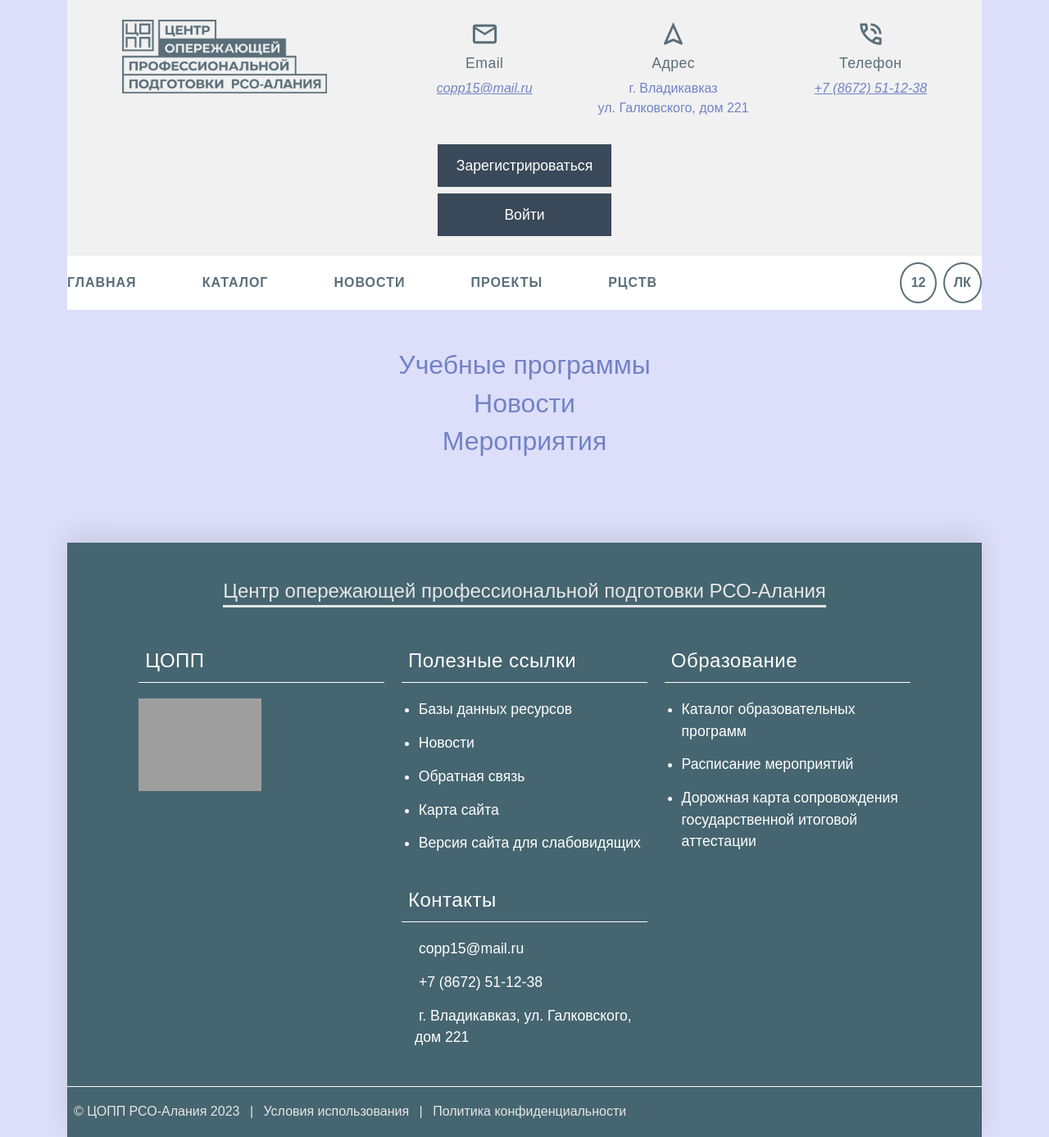
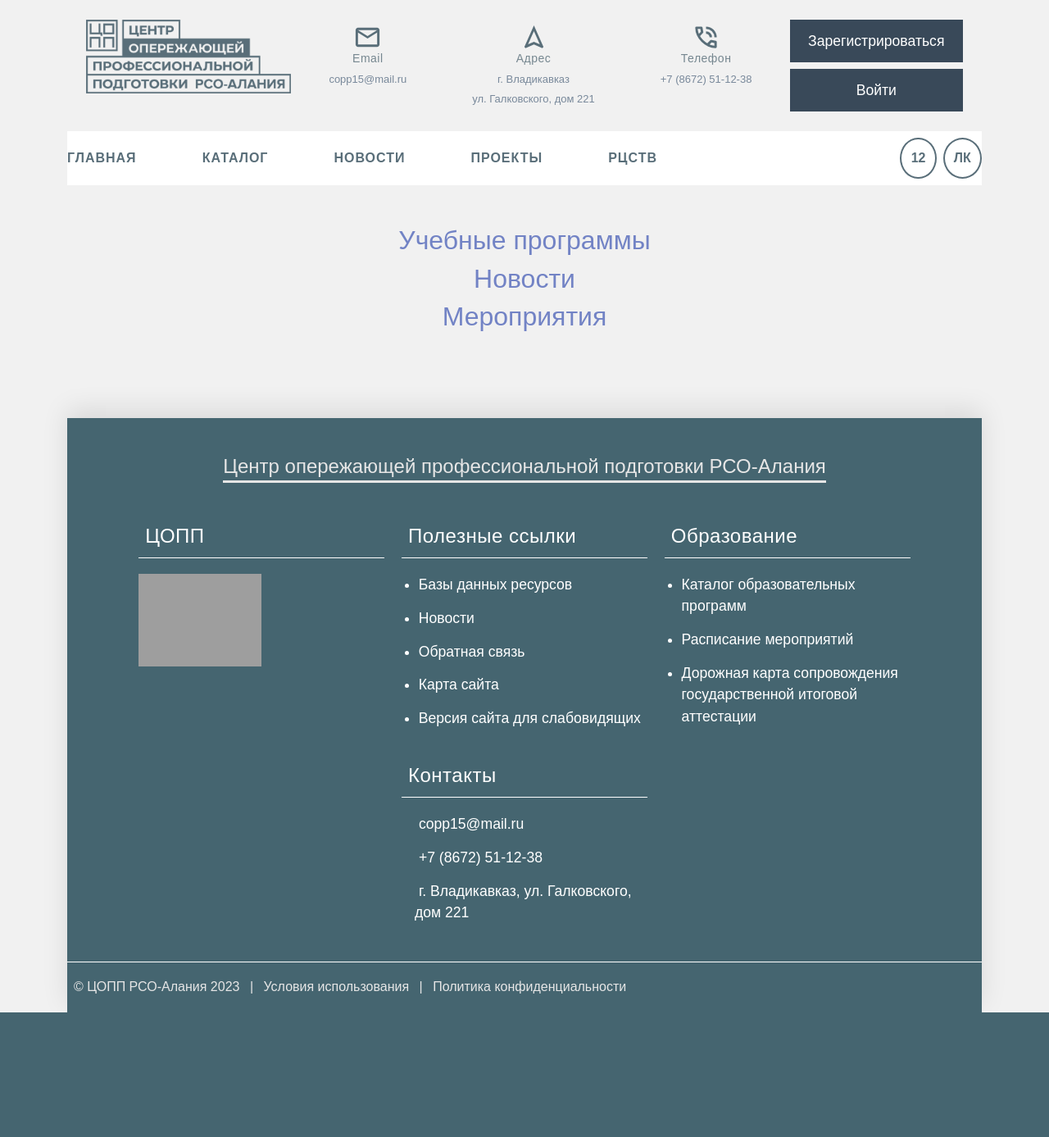
Before and after one commit to CarloDiPalma/copp, a Django app: page / in a window 1280 px wide. Shown: the whole page at 82% size. After the commit the page ends 1235 px from the top, so only its background shows below. Run offline with Django 4.2, Linux system fonts and the light colour scheme; data that the repository does not hold is empty; some libraries are stand-ins or nearby versions; grey boxes are pictures that could not be loaded.

Commit message:
Edit styles in header

```diff
--- a/static/css/style.css
+++ b/static/css/style.css
@@ -1,5 +1,5 @@
 body {
-    background: rgba(89,95,232,.2);
+    background: #f1f1f1;
     margin:0;
     font-family: Arial;
 }
@@ -66,10 +66,9 @@
     text-align:right}
 
 
-.header_wrapper{
-        background-color: #f1f1f1;
-        padding-inline: 1rem;
-    }
+.header_wrapper {
+    padding-inline: 1rem;
+}
 
 .header1 {
     display:flex;
@@ -105,22 +104,22 @@
     row-gap: 2rem;
 }
 
-.head_cont_info>h3{
-    margin: .5rem 0px;
-    color: rgb(89,110,121);
-    font-size: 1.1rem;
+.head_cont_info>h3 {
+    margin: 0px 0px 5px;
+    color: rgb(89 110 121 / 81%);
+    font-size: 14px;
     letter-spacing: .5px;
 }
 
-.head_cont_info a{
-    color: #7283c5;
-    text-decoration: underline;
-    font-size: 1rem;
-    font-style: italic;}
+.head_cont_info a {
+    color: #50667dbf;
+    font-size: 13px;
+}
 
-.head_cont_info span{
-    color: #7283c5;
-    font-size: 1rem}
+.head_cont_info div span {
+    color: #50667dbf;
+    font-size: 13px;
+}
 
 
 .sign_up{
--- a/templates/includes/navbar.html
+++ b/templates/includes/navbar.html
@@ -3,7 +3,7 @@
 <div class="header_wrapper">
 <header class="header1">
         <div class="header1_copp_logo">
-          <img src="{% static 'images/1.png' %}" alt="">
+            <a href="/"><img src="{% static 'images/1.png' %}" alt="Центр опережающей профессиональной подготовки РСО-Алания"></a>
         </div>
 
         <div class="header1_contact_line">
```
